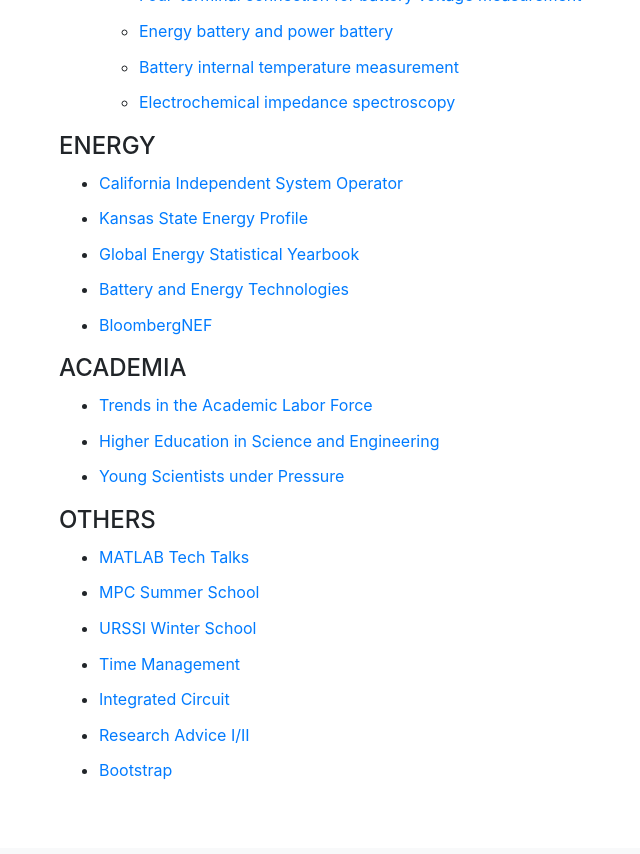
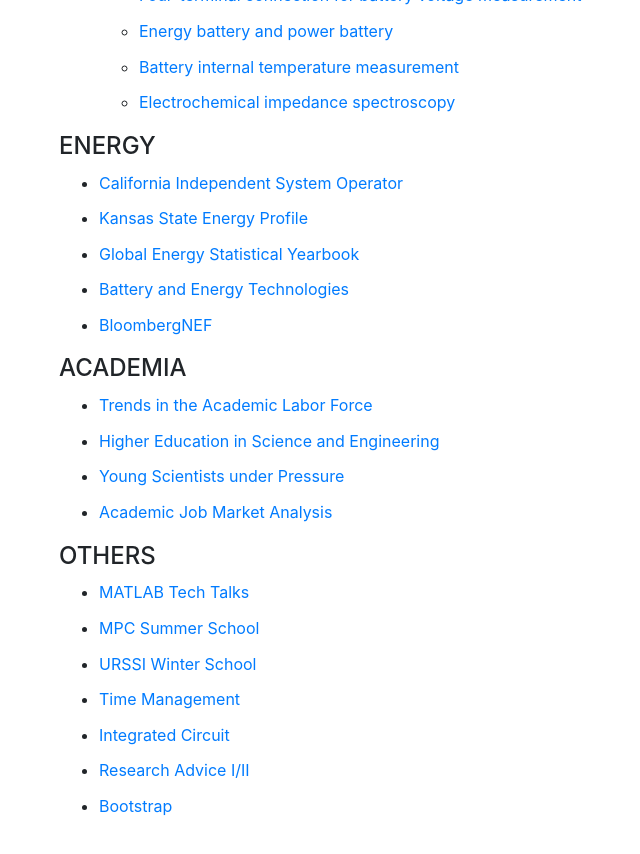
Before and after one commit to ningtian/ningtian.github.io, a Jekyll site: the page links/index.html, which Jekyll copies as it is, in a window 1280 px wide and 900 px high, scrolled down 1764 px. Shown: the top 854 px of the window, without its empty margins (121-761 px from the left). Built offline with Jekyll 4.4.1, drawn with Linux system fonts in a browser that asks for light colours.

Commit message:
Update index.html

```diff
--- a/links/index.html
+++ b/links/index.html
@@ -158,6 +158,7 @@
 			<li><a href="/files/Academic_Labor_Force_Trends_1975-2015.pdf">Trends in the Academic Labor Force </a> </li>
 			<li><a href="https://ncses.nsf.gov/pubs/nsb20197/international-s-e-higher-education">Higher Education in Science and Engineering </a> </li>
 		        <li><a href="https://www.nature.com/news/young-scientists-under-pressure-what-the-data-show-1.20871">Young Scientists under Pressure</a> </li>
+			<li><a href="https://elifesciences.org/articles/54097">Academic Job Market Analysis</a> </li>
 	        </ul>
 
 
```
